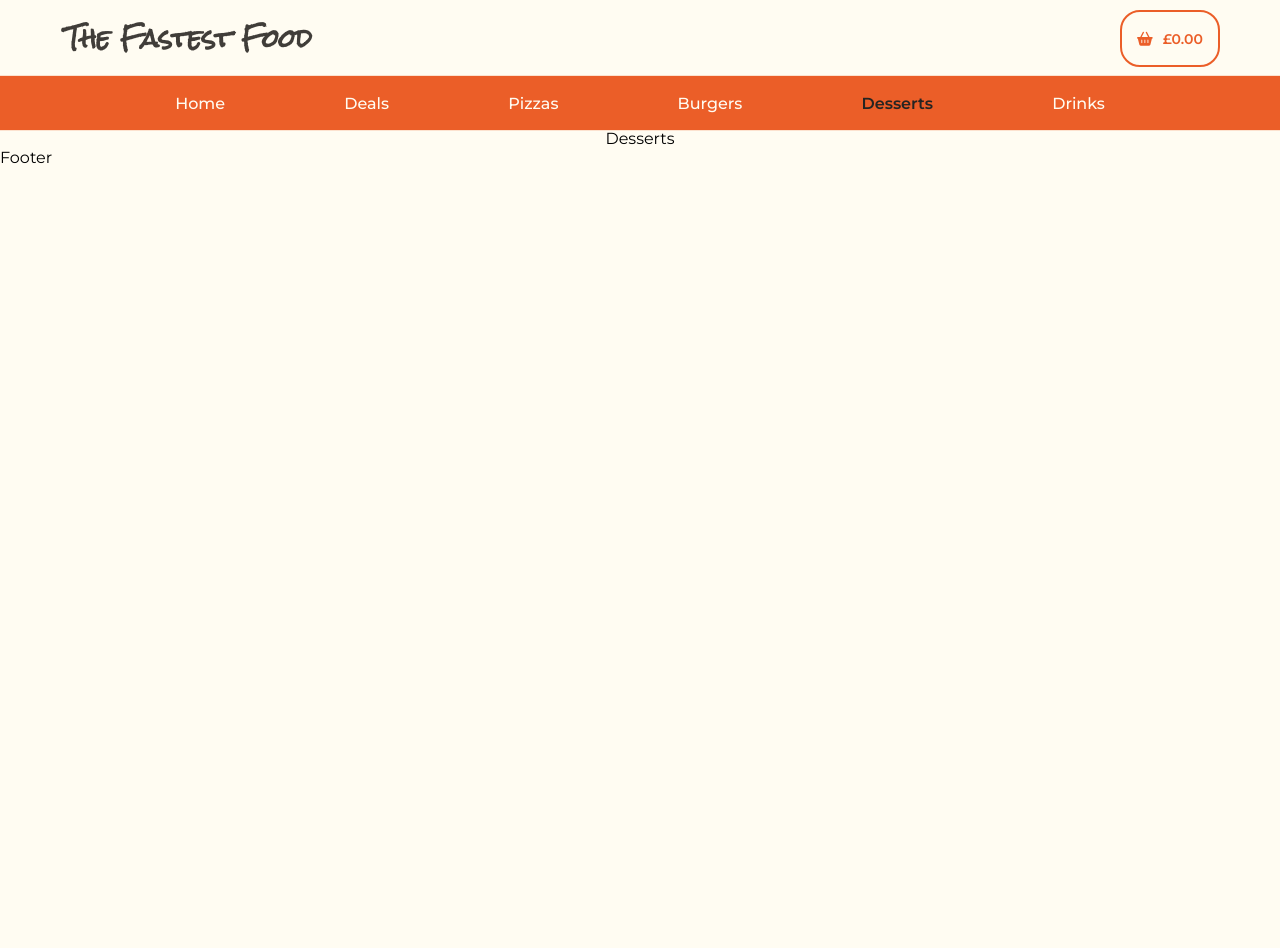
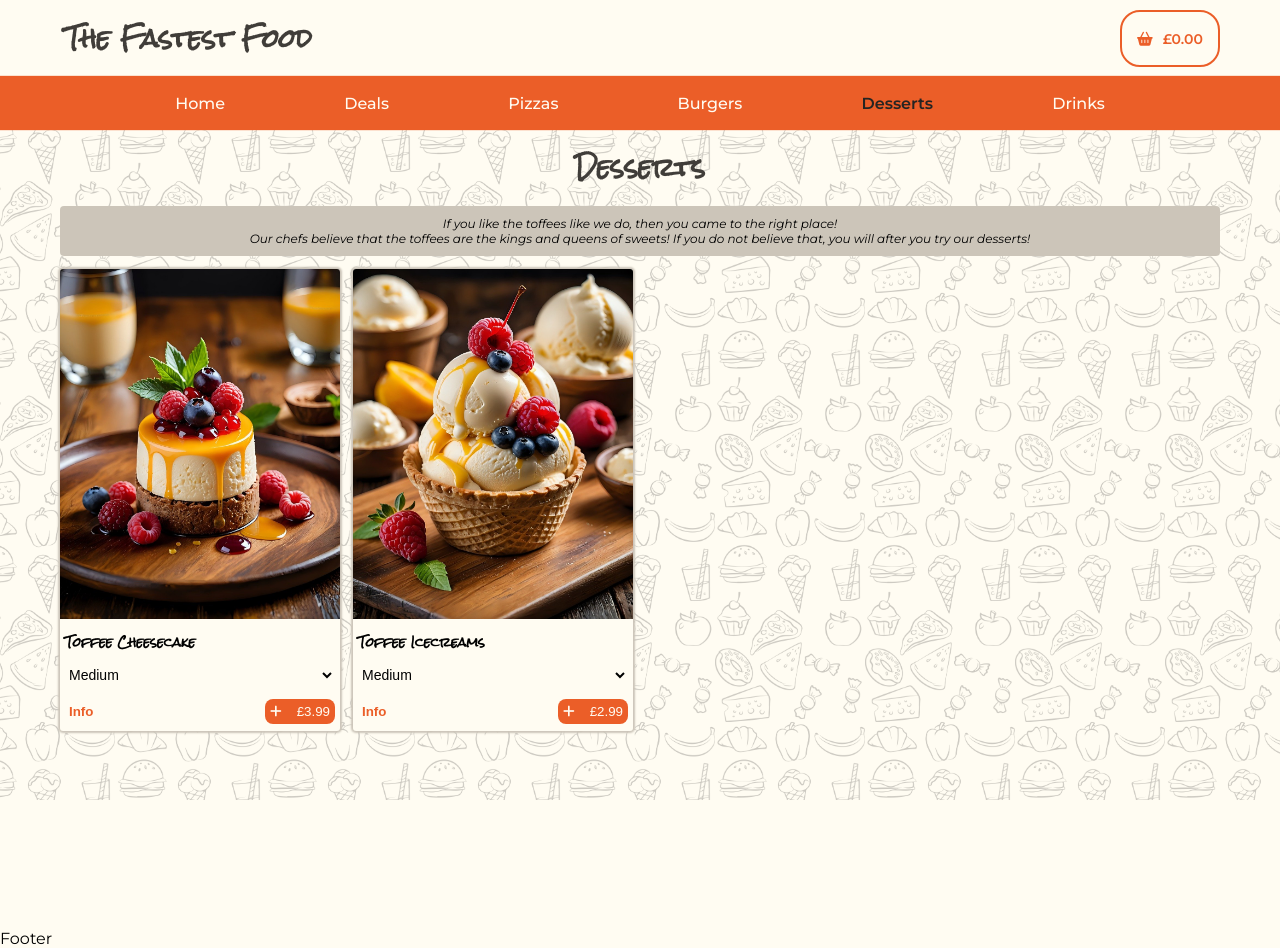
Before and after one commit to MatGom/the-fastest-food, a React (Vite) app: page /desserts in a window 1280 px wide. Before the commit the page ends 800 px from the top, so only its background shows below. Built offline with nearby package versions, Linux system fonts and the light colour scheme.

Commit message:
Update Desserts page with content based on desserts-data

```diff
--- /dev/null
+++ b/src/data/desserts-data.ts
@@ -0,0 +1,59 @@
+import toffeeCheesecake from '../images/desserts-img/toffee-cheesecake.png';
+import toffeeIcecreams from '../images/desserts-img/toffee-icecreams.png';
+
+import { type ProductsType } from './product-type';
+
+export const dessertsWelcomeTextOne: string = `If you like the toffees like we do, then you came to the right place!`;
+export const dessertsWelcomeTextTwo: string = `Our chefs believe that the toffees are the kings and queens of sweets! If you do not believe that, you will after you try our desserts!`;
+
+export const desserts: ProductsType = {
+  dessert1: {
+    id: 'dessert1',
+    name: 'Toffee Cheesecake',
+    image: toffeeCheesecake,
+    alt: 'Toffee cheesecake',
+    sizes: {
+      medium: {
+        size: 'Medium',
+        price: 3.99,
+      },
+      large: {
+        size: 'Large',
+        price: 4.99,
+      },
+      xl: {
+        size: 'XL',
+        price: 5.99,
+      },
+    },
+    info: {
+      ingredients: 'Toffee icing, blueberries, raspberries, mint, cookie crumble, toffee cream foam',
+      description: 'Simply the best cheesecake out there!',
+    },
+  },
+
+  dessert2: {
+    id: 'dessert2',
+    name: 'Toffee Icecreams',
+    image: toffeeIcecreams,
+    alt: 'Toffee icecreams',
+    sizes: {
+      medium: {
+        size: 'Medium',
+        price: 2.99,
+      },
+      large: {
+        size: 'Large',
+        price: 3.99,
+      },
+      xl: {
+        size: 'XL',
+        price: 4.99,
+      },
+    },
+    info: {
+      ingredients: 'Toffee icing, blueberries, raspberries, mint, toffee icecreams, waffle',
+      description: 'If you do not believe that heaven exist, you will when eating those!',
+    },
+  },
+};
--- a/src/pages/Desserts/Desserts.tsx
+++ b/src/pages/Desserts/Desserts.tsx
@@ -1,5 +1,15 @@
-import styles from './Desserts.module.css';
+import ProductPage from '../../components/ProductPage/ProductPage';
+
+import { desserts, dessertsWelcomeTextOne, dessertsWelcomeTextTwo } from '../../data/desserts-data';
 
 export default function Desserts() {
-  return <section className={styles.desserts}>Desserts</section>;
+  return (
+    <ProductPage
+      pageTitle='Desserts'
+      products={desserts}
+      initialSelectedSize='Medium'
+      welcomeTextOne={dessertsWelcomeTextOne}
+      welcomeTextTwo={dessertsWelcomeTextTwo}
+    />
+  );
 }
```
Also changed, not shown: src/images/desserts-img/toffee-cheesecake.png (added), src/images/desserts-img/toffee-icecreams.png (added).
